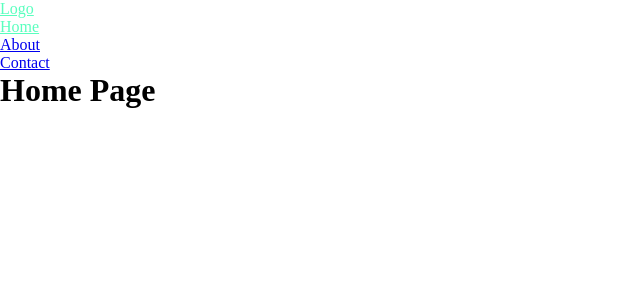
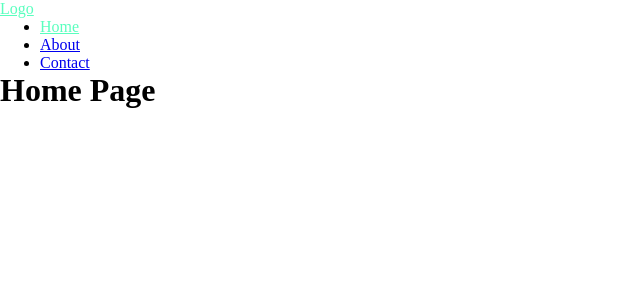
Before and after one commit to HackerGoliath/reacttut, a React (Create React App) app: page / in a window 1280 px wide. Shown: the top 300 px of the page, without its empty margins (0-640 px from the left). Built offline with nearby package versions, Linux system fonts and the light colour scheme.

Commit message:
6 Nested Routing

```diff
--- a/src/React Router DOM/v6/App.css
+++ b/src/React Router DOM/v6/App.css
@@ -1,6 +1,6 @@
 *{
-    margin: 0;
-    padding: 0;
+    margin: auto;
+    padding: auto;
     box-sizing: border-box;
 }
 .container{
--- a/src/React Router DOM/v6/App.jsx
+++ b/src/React Router DOM/v6/App.jsx
@@ -17,10 +17,24 @@ const App = () => {
                     <Route path='about' element={<div>About Page</div>} />
                     <Route path='contact' element={<div>Contact Page</div>} /> */}
 
-                    <Route path='/' element={<Home />} />
+                    {/* <Route path='/' element={<Home />} />
                     <Route path='about' element={<About />} />
                     <Route path='contact' element={<Contact />} />
-                    <Route path='*' element={<Error />} />
+                    <Route path='*' element={<Error />} /> */}
+
+                    {/* Nested Routing */}
+                    {/* <Route path='/' element={<Home />} >
+                        <Route path='about' element={<About />} />
+                        <Route path='contact' element={<Contact />} />
+                        <Route path='*' element={<Error />} />
+                    </Route> */}
+
+                    {/* Shared Layout */}
+                    <Route path='/' element={<Home />} >
+                        <Route path='about' element={<About />} />
+                        <Route path='contact' element={<Contact />} />
+                        <Route path='*' element={<Error />} />
+                    </Route>
                 </Routes>
             </BrowserRouter>
         </>
```
